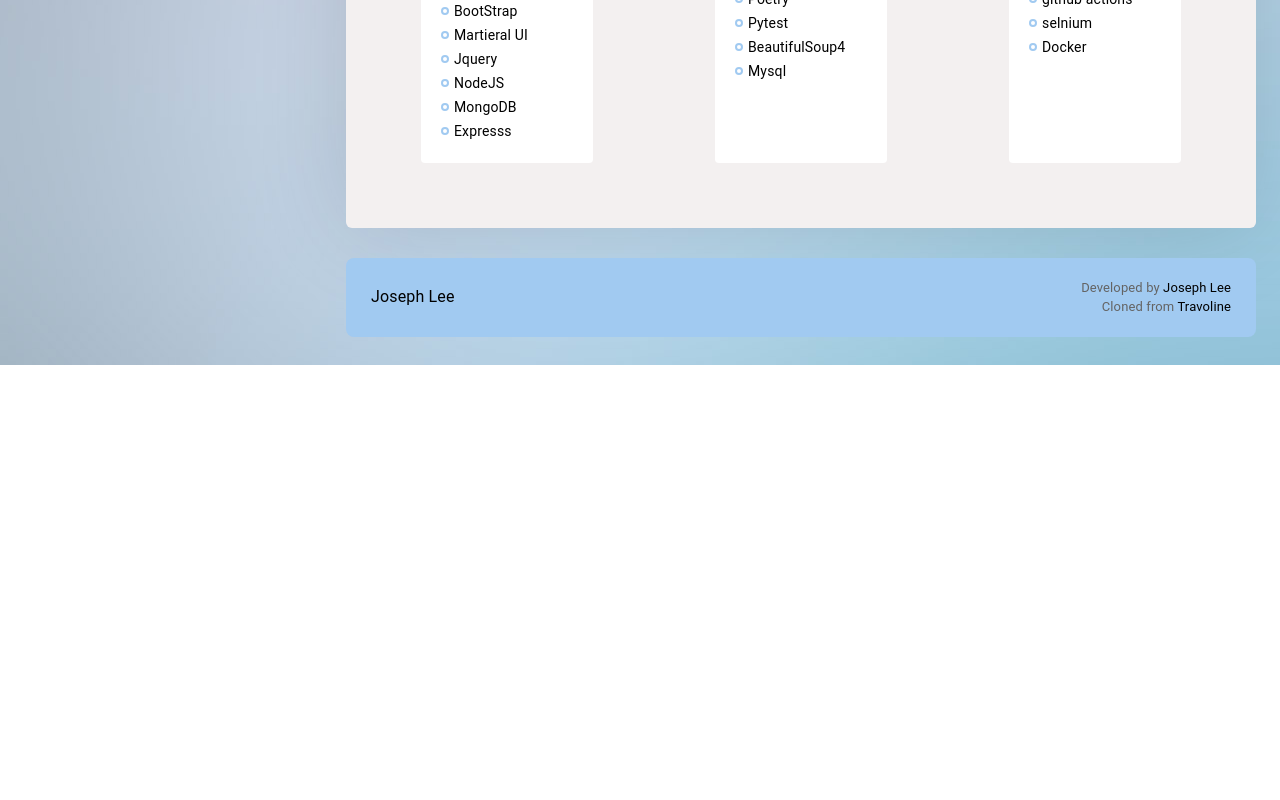
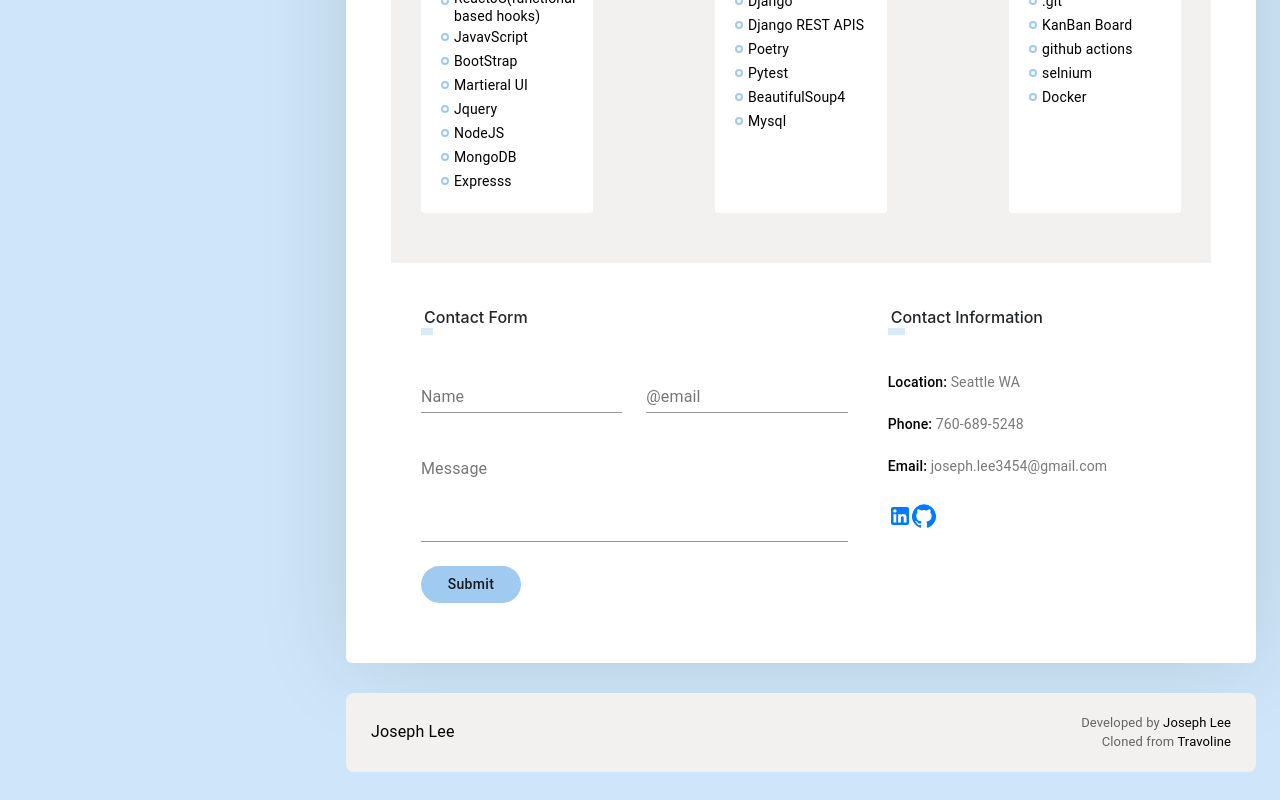
Before and after one commit to josephlee3454/resume-portfolio-2, a React (Create React App) app: page / in a window 1280 px wide. Shown: the part 1667-2467 px from the top of the page. Before the commit the page ends 2032 px from the top, so only its background shows below. Built offline with nearby package versions, Linux system fonts and the light colour scheme.

Commit message:
added new colors and finished all of the contact info

```diff
--- a/src/App.css
+++ b/src/App.css
@@ -51,7 +51,7 @@ end */
 
 
 .main-content{
-  background-color: rgb(243, 240, 240);
+  background-color: white;
   min-height: 100vh;
   border-radius: 6px;
   -moz-border-radius: 6px;
--- a/src/Pages/Resume/Resume.css
+++ b/src/Pages/Resume/Resume.css
@@ -98,3 +98,36 @@
    margin-right: 45px!important;
    padding-bottom: 15px;
 }
+
+/* contact */
+
+
+.contacts_item{
+    font-size: 14px !important;
+    color: #787878;
+    line-height: 34px!important;;
+
+}
+
+.contacts_item > span {
+    color: black;
+    font-weight: 500!important;
+
+}
+
+.contactInfo_socialsContainer{
+    margin-top: 20px;
+
+}
+
+.contactInfo_social > a > .MulSvgIcon-root{
+    font-size: 16px !important;
+    margin-right: 10px;
+    color: black;
+
+}
+.aboutme-back{
+    background-color:rgb(243, 240, 240);
+    margin:25px;
+    border-radius: 3%;
+}
--- a/src/Pages/Resume/Resume.js
+++ b/src/Pages/Resume/Resume.js
@@ -1,5 +1,5 @@
 import React from 'react'
-import { Grid, Typography , Icon} from '@material-ui/core'
+import { Grid, Typography , Icon, TextField} from '@material-ui/core'
 import './Resume.css'
 import resumeData from '../../utils/resumeData'
 import CustomTimeline ,{CustomTimelineseperator}from  "../../componenets/Timeline/Timeline"
@@ -12,6 +12,7 @@ import TimelineContent from '@material-ui/lab/TimelineContent'
 import SchoolIcon from '@material-ui/icons/School';
 // import { makeStyles } from '@material-ui/core/styles';
 import Paper from '@material-ui/core/Paper';
+import CustomButton from '../../componenets/Button/Button'
 
 
 
@@ -24,7 +25,7 @@ const Resume = () => {
         <>
 
         {/* about */}
-
+        <div className="aboutme-back">
         <Grid container className='section pb_45  pt_45'>
             <Grid item  className="section_title mb_30" item xs={12}>
                 <span></span>
@@ -34,6 +35,7 @@ const Resume = () => {
             <Typography variant="body2" className="about_text">{resumeData.about}</Typography>
             </Grid>
         </Grid >
+
         {/* education experince */}
          <Grid container className='section pb_45 '>
          <Grid item  className="section_title mb_30" item xs={12}>
@@ -90,7 +92,7 @@ const Resume = () => {
             </Grid>
          </Grid>
          {/* langaugess */}
-
+         </div>
         <Grid container className='section pb_45'>
         <Grid item  className="section_title mb_30" item xs={12}>
                 <span></span>
@@ -145,8 +147,80 @@ const Resume = () => {
 
         </Grid>
         {/* contact */}
-        <Grid container className='section'>
+        <Grid container spacing={5} className='section pt_45 pb_45'>
+                {/* form for the contacts */}
+                <Grid item xs={12} lg={7}>
 
+                    <Grid container>
+                        <Grid item className= "section_title mb_30">
+                            <span></span>
+                            <h6 className="section_title_text">Contact Form</h6>
+                        </Grid>
+                        <Grid item xs={12}>
+                            <Grid container spacing={3}>
+                                <Grid item xs={12} sm={6}>
+                                    <TextField fullWidth name="name" label='Name'/>
+                                </Grid>
+                                <Grid item xs={12} sm={6}>
+                                    <TextField fullWidth name="eamil" label='@email'/>
+                                </Grid>
+                                <Grid item xs={12} >
+                                    <TextField fullWidth name="message" label='Message' multiline rows={4}/>
+                                </Grid>
+                                <Grid item xs={12}>
+                                    <CustomButton text='Submit'/>
+                                </Grid>
+                            </Grid>
+                        </Grid>
+                    </Grid>
+
+                </Grid>
+
+                {/* contact_info */}
+                <Grid item xs={12} lg={5}>
+                    <Grid container>
+                        <Grid item className= "section_title mb_30">
+                            <span></span>
+                            <h6 className="section_title_text">Contact Information</h6>
+
+                        </Grid>
+
+                        <Grid item xs={12}>
+                            <Grid container spacing={1}>
+                            <Grid item xs={12}>
+                                <Typography className='contacts_item'>
+                                    <span>Location: </span> {resumeData.city}
+                                </Typography>
+                            </Grid>
+                            <Grid item xs={12}>
+                                <Typography className='contacts_item'>
+                                    <span>Phone: </span> {resumeData.phone}
+                                </Typography>
+                            </Grid>
+                            <Grid item xs={12}>
+                                <Typography className='contacts_item'>
+                                    <span>Email: </span> {resumeData.email}
+                                </Typography>
+                            </Grid>
+                            </Grid>
+                        </Grid>
+                    <Grid item xs={12}>
+                        <Grid container className="contactInfo_socialsContainer">
+                            {Object.keys(resumeData.socials).map((key)=>(
+                                <Grid item className="contactInfo_social">
+                                    <a href={resumeData.socials[key].link}>
+                                        {resumeData.socials[key].Icon}
+                                    </a>
+                                </Grid>
+
+                            ))}
+                        </Grid>
+
+                    </Grid>
+
+                </Grid>
+
+                </Grid>
         </Grid>
 
         </div>
--- a/src/componenets/Footer/Footer.css
+++ b/src/componenets/Footer/Footer.css
@@ -1,5 +1,5 @@
 .footer{
-    background-color:var(--main-color);
+    background-color:rgb(243, 240, 240);
     color: black;
     display: flex;
     flex-wrap: wrap;
--- a/src/index.css
+++ b/src/index.css
@@ -13,7 +13,7 @@ body {
   -moz-osx-font-smoothing: grayscale;
   overflow-x: hidden;
   /* stops the over flow on the x axis so esssentially it will prevent from scrolling side to side on  */
-  background: url('./componenets/assets/images/back5.jpg');
+  background-color:#cfe6fa!important;
 }
 
 code {
--- a/src/utils/resumeData.js
+++ b/src/utils/resumeData.js
@@ -13,7 +13,7 @@ export default {
     title: "Software Developer",
     birthday: "September 3, 1992",
     email: "joseph.lee3454@gmail.com",
-    address: "2101 7th Ave West, Seattle WA",
+    city: "Seattle WA",
     phone: "760-689-5248",
     about: "Hello welcome to my web-page!!! My name is Joseph Lee and I am a former Marine turned  software developer. I have a little under two years of experience writing code in Python and JavaScript. I have strong preference to python because of the syntax makes it so easy to write elegant code. But my favorite framework is React which is happens to be a JavaScript framework. Speaking of frameworks I have strong experience in Django and React . And a pretty good understanding of Selenium, Flask, and Node.js, Mongoose. \n \n I am a graduate of Code fellow’s Intermediate JavaScript & Advance Python Course  and a current student attending the Coding-Dojo three stack curriculum which includes Python, M.E.R.N(Mongoose,Express,React,Node.JS), C# .net  core.",
     workExps:[
```
Also changed, not shown: 1 other file (tests, documents, lock files or other folders).
